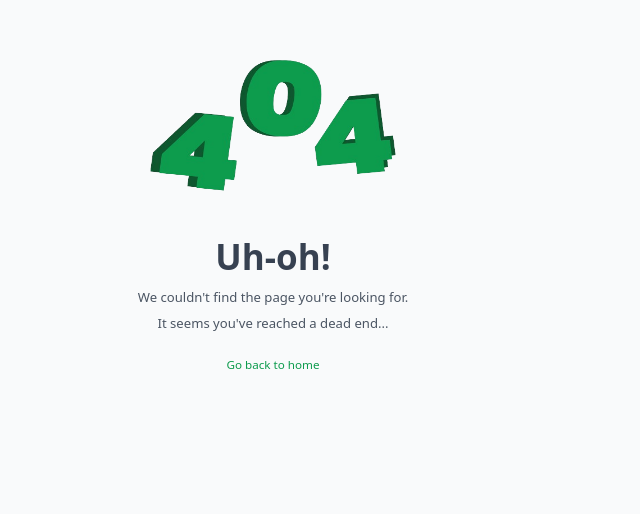
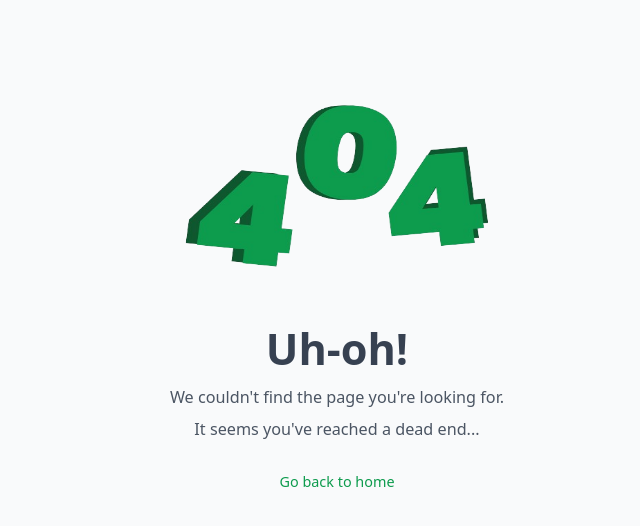
Before and after one commit to devdk/abhirig, a React (Vite) app: page / in a window 1280 px wide. Shown: the part 134-660 px from the top of the page, without its empty margins (303-943 px from the left). Built offline with nearby package versions, Linux system fonts and the light colour scheme; no server answers.

Commit message:
Update index.css

```diff
--- a/src/index.css
+++ b/src/index.css
@@ -11,17 +11,7 @@ html{
   font-size: 90%
 }
 
-body{
-    zoom: 0.9;
-    transform: scale(0.9);
-    transform-origin: 0 0;
-    -webkit-transform: scale(0.9);
-    -webkit-transform-origin: 0 0;
-    -moz-transform: scale(0.9);
-    -moz-transform-origin: 0 0;
-    -o-transform: scale(0.9);
-    -o-transform-origin: 0 0;
-}
+
 
 
 ::-webkit-scrollbar {
```
